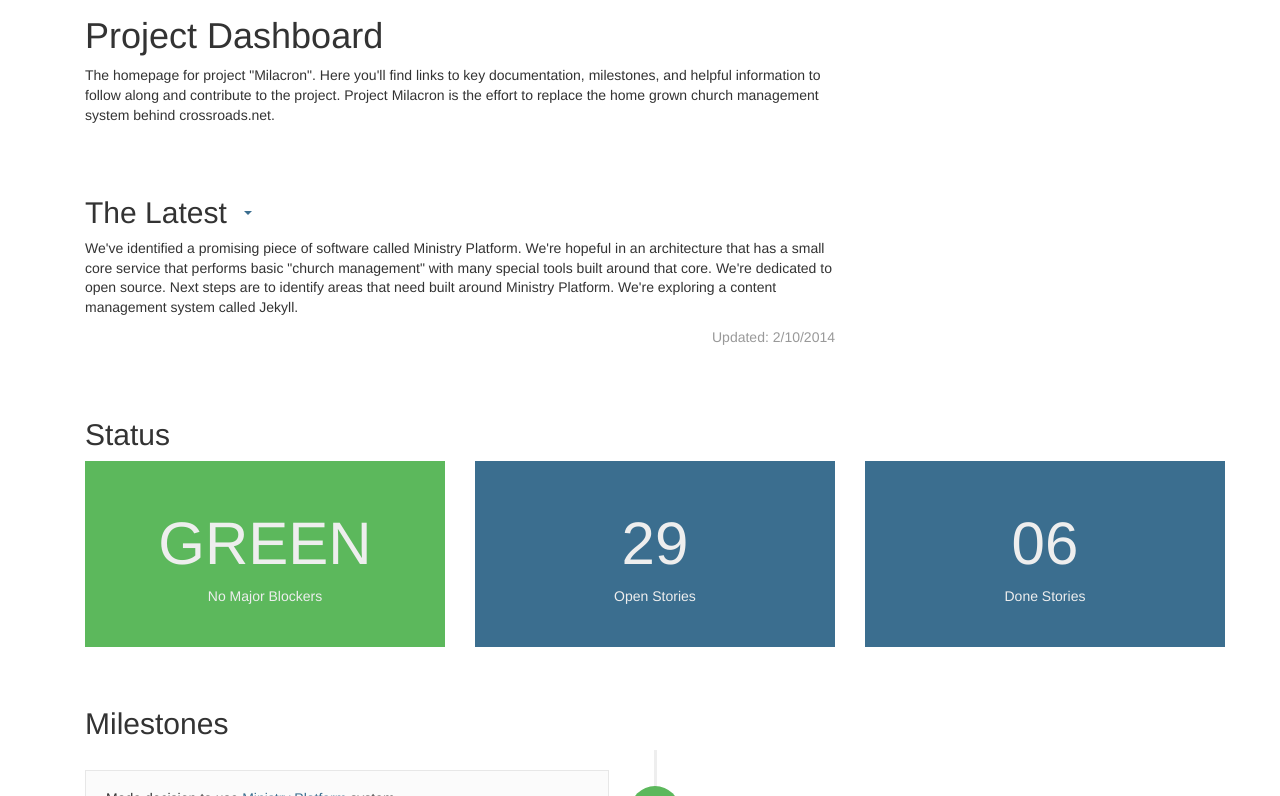
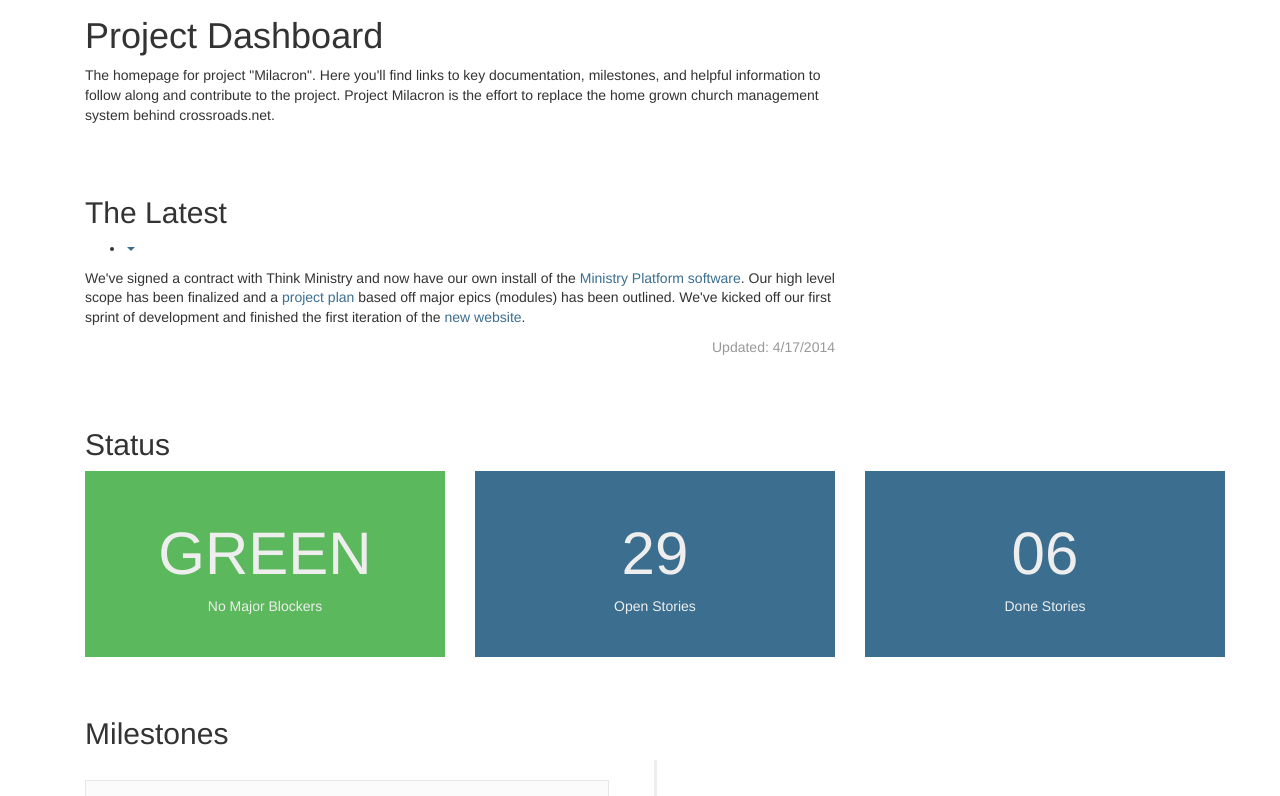
Before and after one commit to crdschurch/crdschurch.github.io, a Jekyll site: the page built from _posts/static/0100-01-02-dashboard.html, in a window 1280 px wide and 900 px high, cut to the strip 104-900 px from the top of the window. Built offline with Jekyll 4.4.1, drawn with Linux system fonts in a browser that asks for light colours; nearby versions of some CDN libraries; Markdown is read by kramdown in place of the engine named in the settings.

Commit message:
Dashboard Update - Added Latest Section

```diff
--- a/_posts/static/0100-01-02-dashboard.html
+++ b/_posts/static/0100-01-02-dashboard.html
@@ -21,22 +21,21 @@ categories: nav
 
 	<div class="row">
 		<div class="col-lg-8">
+			<h2>The Latest</h2>
 
-			<h2 class="pull-left">The Latest</h2>
-			<ul id="myTab" class="nav nav-pills pull-left">
+			<ul id="myTab" class="">
 			  <li class="dropdown">
-			    <a href="#" id="myTabDrop1" class="dropdown-toggle pull-right" data-toggle="dropdown"><b class="caret"></b></a>
+			    <a href="#" id="myTabDrop1" data-toggle="dropdown"><b class="caret"></b></a>
 			    <ul class="dropdown-menu" role="menu" aria-labelledby="myTabDrop1">
-			      <li class=""><a href="#dropdown1" tabindex="-1" data-toggle="tab">2/10/2014</a></li>
-			      <li class=""><a href="#dropdown2" tabindex="-2" data-toggle="tab">3/20/2014</a></li>
+			      <li><a href="#dropdown1" tabindex="-1" data-toggle="tab">2/10/2014</a></li>
+			      <li><a href="#dropdown2" tabindex="-2" data-toggle="tab">3/20/2014</a></li>
+			      <li><a href="#dropdown3" tabindex="-3" data-toggle="tab">4/17/2014</a></li>
 			    </ul>
 			  </li>
 			</ul>
 
-			<div class="clearfix"></div>
-
 			<div id="myTabContent" class="tab-content">
-			  <div class="tab-pane fade active in" id="dropdown1">
+			  <div class="tab-pane fade" id="dropdown1">
 			    <p> We've identified a promising piece of software called Ministry Platform. We're hopeful in an architecture that has a small core service that performs basic "church management" with many special tools built around that core. We're dedicated to open source. Next steps are to identify areas that need built around Ministry Platform. We're exploring a content management system called Jekyll.</p>
 			    <p class="text-right text-muted">Updated: 2/10/2014</p>
 			  </div>
@@ -44,7 +43,11 @@ categories: nav
 			    <p>We're working to finalize the scope of the project. We've chosen Ministry Platfrom as our core system. Scope will consist of setting up MP and bulding many modules on top of MP. Next we need to sign a contract with Think Ministry and get an instance installed. We'll then begin to iterate through each module until every feature needed has been delivered.</p>
 			    <p class="text-right text-muted">Updated: 3/20/2014</p>
 			  </div>
-			</div>
+			  <div class="tab-pane active fade in" id="dropdown3">
+			    <p>We've signed a contract with Think Ministry and now have our own install of the <a href="https://my.crossroads.net/ministryplatform">Ministry Platform software</a>. Our high level scope has been finalized and a <a href="https://www.lucidchart.com/documents/view/490d33fc-5330-6010-9d30-38260a009433">project plan</a> based off major epics (modules) has been outlined. We've kicked off our first sprint of development and finished the first iteration of the <a href="http://milacron.crossroads.net/">new website</a>.</p>
+			    <p class="text-right text-muted">Updated: 4/17/2014</p>
+			  </div>
+			</div><!--/myTabContent-->
 
 		</div>
 	</div>
```
